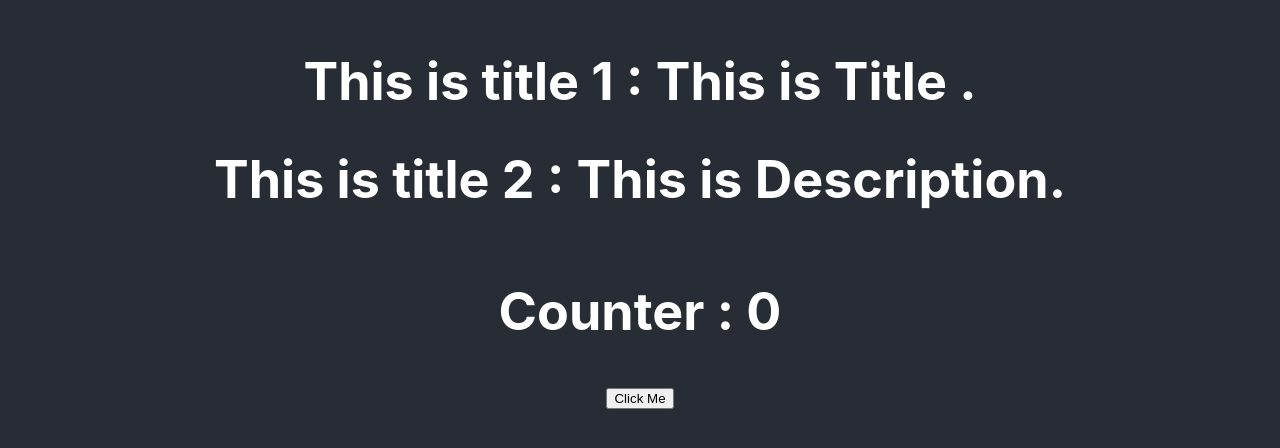
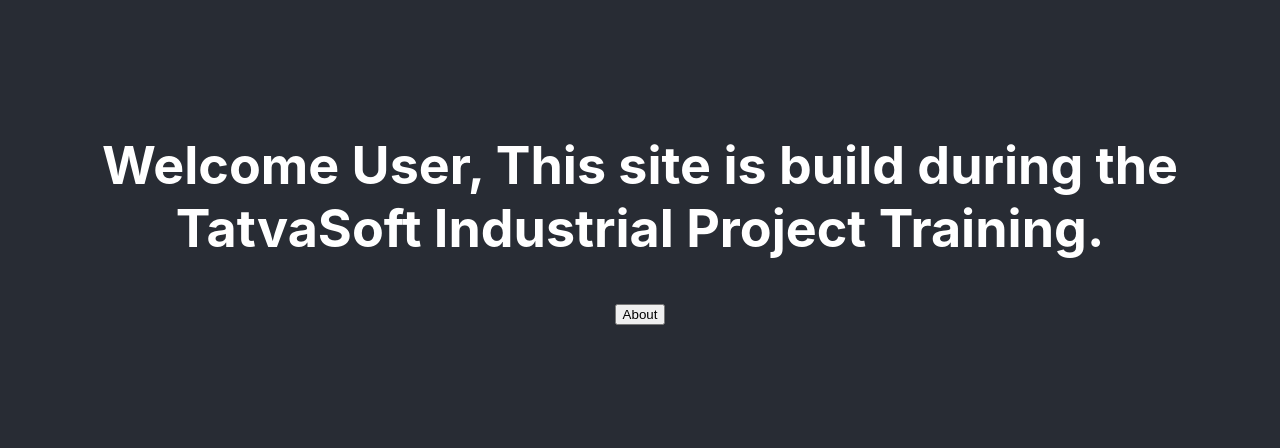
Before and after one commit to AashutoshVerma/tatvaSoft, a React (Create React App) app in the folder week1/: page / in a window 1280 px wide. Shown: the part 188-636 px from the top of the page. Built offline with nearby package versions, Linux system fonts and the light colour scheme.

Commit message:
Day5 tasks done

```diff
--- a/week1/src/App.js
+++ b/week1/src/App.js
@@ -2,16 +2,48 @@
 import "./App.css";
 import Home from "./pages/Home";
 import Title from "./component/Title";
+import React, { Component, useState } from "react";
 import Counter from "./component/Counter";
-function App() {
-  return (
-    <div className="App">
-      <header className="App-header">
-        <Home />
-        <Counter />
-      </header>
-    </div>
-  );
+import { click } from "@testing-library/user-event/dist/click";
+import About from "./pages/About";
+
+class App extends Component {
+  constructor() {
+    super();
+
+    this.state = {
+      clicked: false,
+    };
+  }
+
+  render() {
+    return (
+      <div className="App">
+        <div className="App-header">
+          {this.state.clicked ? (
+            <Home />
+          ) : (
+            <div>
+              <h1>
+                Welcome User, This site is build during the TatvaSoft Industrial
+                Project Training.
+              </h1>
+              <button
+                onClick={() => {
+                  this.setState({
+                    clicked: true,
+                  });
+                }}
+              >
+                {" "}
+                About
+              </button>
+            </div>
+          )}
+        </div>
+      </div>
+    );
+  }
 }
 
 export default App;
--- a/week1/src/component/Title.js
+++ b/week1/src/component/Title.js
@@ -1,12 +1,12 @@
-import React from 'react';
+import React from "react";
 
-function Title(props){
-    return (
-        <div>
-            <h1> This is title {props.index} : {props.title}.</h1>
-        </div>
-    )
-
+function Title(props) {
+  return (
+    <div>
+      <h1> This is title {props.title}.</h1>
+      <h2> Here is the Description : {props.desc}</h2>
+    </div>
+  );
 }
 
 export default Title;
--- /dev/null
+++ b/week1/src/pages/About.js
@@ -0,0 +1,19 @@
+import React, { Component } from "react";
+import Title from "../component/Title";
+
+export class About extends Component {
+  constructor() {
+    super();
+
+    this.state = {
+      title: "Industrial Project for Sem-6",
+      description:
+        "Lorem ipsum dolor sit amet consectetur adipisicing elit. Rerum dicta, eveniet distinctio doloremque cum deserunt pariatur debitis, blanditiis ipsum odit voluptas praesentium? Labore odio tempora at fuga? Veniam, alias consequatur.",
+    };
+  }
+  render() {
+    return <Title title={this.state.title} desc={this.state.description} />;
+  }
+}
+
+export default About;
--- a/week1/src/pages/Home.js
+++ b/week1/src/pages/Home.js
@@ -1,22 +1,44 @@
-import React,{Component} from "react";
+import React, { Component } from "react";
+import App from "../App";
 import Title from "../component/Title";
 
-class Home extends Component{
-    constructor(){
-        super()
-        this.state ={
-            title : "This is Title ",
-            description : "This is Description"
-        }
-    }
-    render(){
-        return(
-            <div>
-                <Title index = "1" title = {this.state.title} />
-                <Title index = "2" title = {this.state.description} />
-            </div>
-        )
-    }
+class Home extends Component {
+  constructor() {
+    super();
+    this.state = {
+      clicked: false,
+      title: "TatvaSoft Industrial Project",
+      description:
+        "  Lorem, ipsum dolor sit amet consectetur adipisicing elit. Similique totam et dolor quasi officiis impedit, facilis dolorum in eaque tenetur!",
+    };
+  }
+  render() {
+    return (
+      <div>
+        {this.state.clicked ? (
+          <App />
+        ) : (
+          <div>
+            <Title
+              index="1"
+              title={this.state.title}
+              desc={this.state.description}
+            />
+
+            <button
+              onClick={() => {
+                this.setState({
+                  clicked: true,
+                });
+              }}
+            >
+              Home
+            </button>
+          </div>
+        )}
+      </div>
+    );
+  }
 }
 
 export default Home;
```
Also changed, not shown: week1/src/component/Counter.js (+0 -18 lines).
